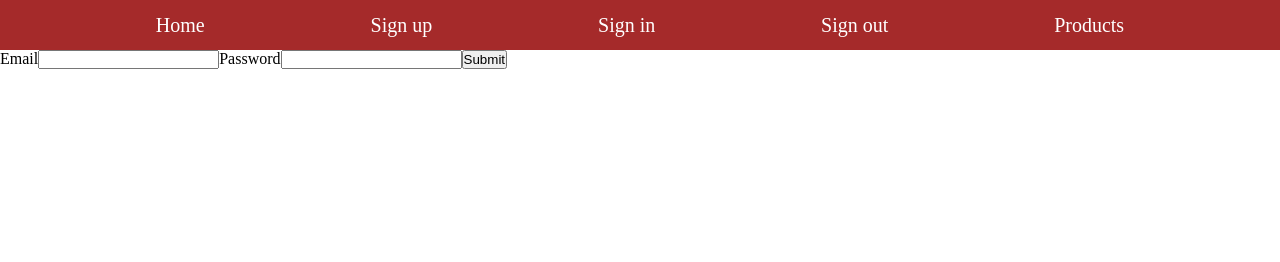
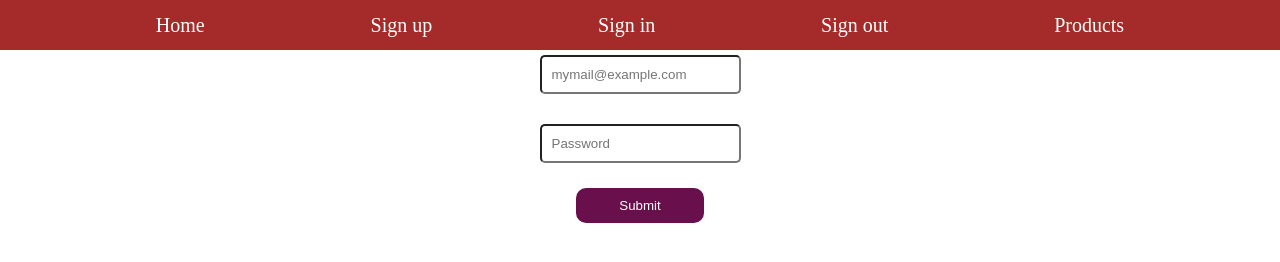
Before and after one commit to muhsinkamil/JWT-Authentication, a React app in the folder client/: page /signup in a window 1280 px wide. Built offline with nearby package versions, Linux system fonts and the light colour scheme.

Commit message:
Adding the 404 page
Adding the pageNotFound

```diff
--- a/client/src/Components/App.js
+++ b/client/src/Components/App.js
@@ -5,6 +5,7 @@ import { BrowserRouter, Route, Switch } from "react-router-dom"
 import Products from "./Products"
 import Home from "./Home"
 import Signup from "./Signup"
+import PageNotFound from './PageNotFound'
 
 function App() {
   return (
@@ -15,6 +16,7 @@ function App() {
           <Route path="/" exact component={Home} />
           <Route path="/signup" exact component={Signup} />
           <Route path="/products" component={Products} />
+          <Route component={PageNotFound} />
         </Switch>
       </BrowserRouter>
     </div>
--- /dev/null
+++ b/client/src/Components/PageNotFound.js
@@ -0,0 +1,11 @@
+import React from 'react'
+
+const PageNotFound = () => {
+    return(
+        <div>
+            <h2>Oops! This is not what you're looking for!!!</h2>
+        </div>
+    )
+}
+
+export default PageNotFound
--- a/client/src/Components/Signup.js
+++ b/client/src/Components/Signup.js
@@ -8,15 +8,23 @@ class Signup extends Component {
 
   render() {
     return (
-      <form onSubmit={this.props.handleSubmit(this.onSubmit)}>
-        <label>Email</label>
-        <Field name="email" type="text" component="input" autoComplete="off" />
+      <form
+        onSubmit={this.props.handleSubmit(this.onSubmit)}
+        className="signup-form"
+      >
+        <Field
+          name="email"
+          type="text"
+          component="input"
+          placeholder="mymail@example.com"
+          autoComplete="off"
+        />
 
-        <label>Password</label>
         <Field
           name="password"
           type="password"
           component="input"
+          placeholder="Password"
           autoComplete="off"
         />
 
--- /dev/null
+++ b/client/src/Styles/_Signupform.scss
@@ -0,0 +1,25 @@
+.signup-form{
+    display: flex;
+    align-items: center;
+    flex-direction: column;
+    gap: 20px;
+
+    label{
+        font-size: 20px;
+    }
+    input{
+        padding: 10px;
+        margin: 5px;
+        border-radius: 5px;
+    }
+
+    button{
+        color: white;
+        padding: 10px 15px;
+        cursor: pointer;
+        border-radius: 10px;
+        border: none;
+        background: rgb(105, 16, 76);
+        width: 10%;
+    }
+}
--- a/client/src/Styles/index.scss
+++ b/client/src/Styles/index.scss
@@ -3,4 +3,5 @@
     padding: 0;
     box-sizing: border-box;
 }
-@import './_Navbar.scss'
+@import './_Navbar.scss';
+@import './_Signupform.scss'
```
Also changed, not shown: client/src/dist/index.css, 2 other files.
